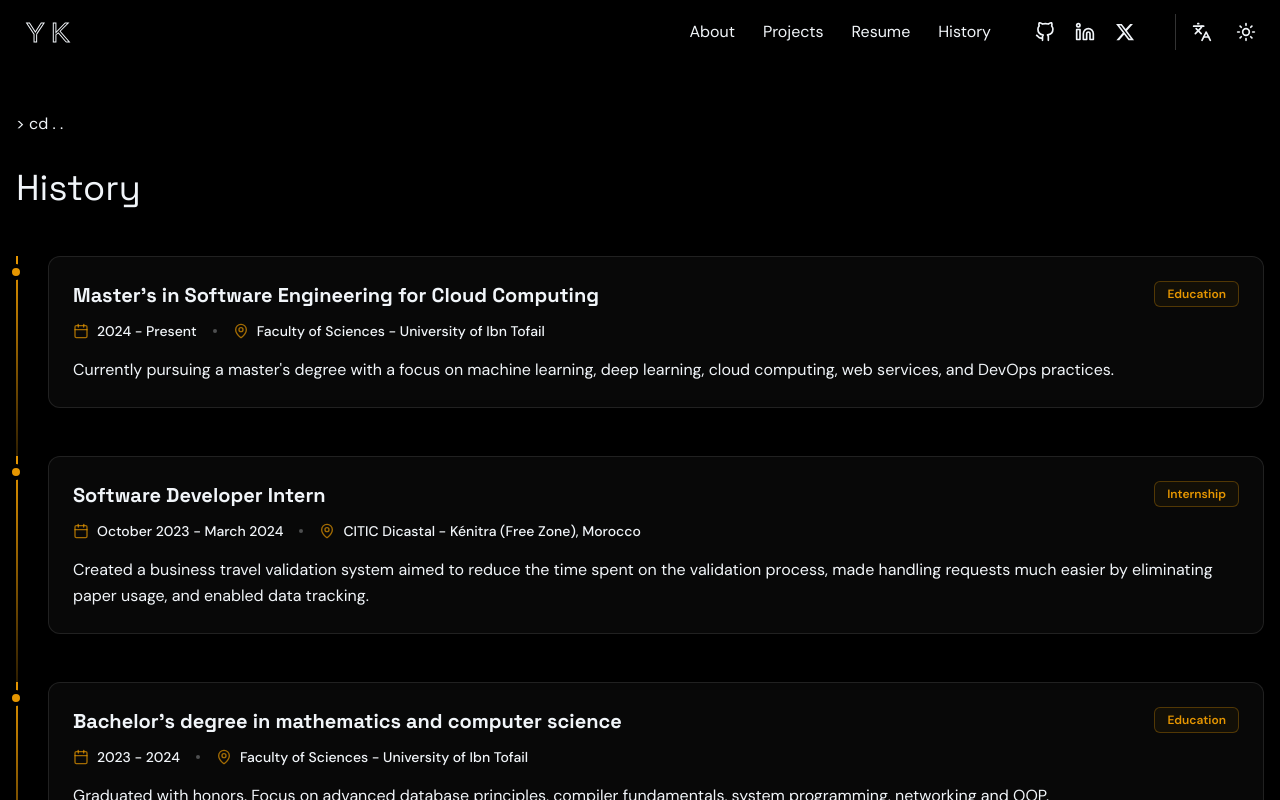
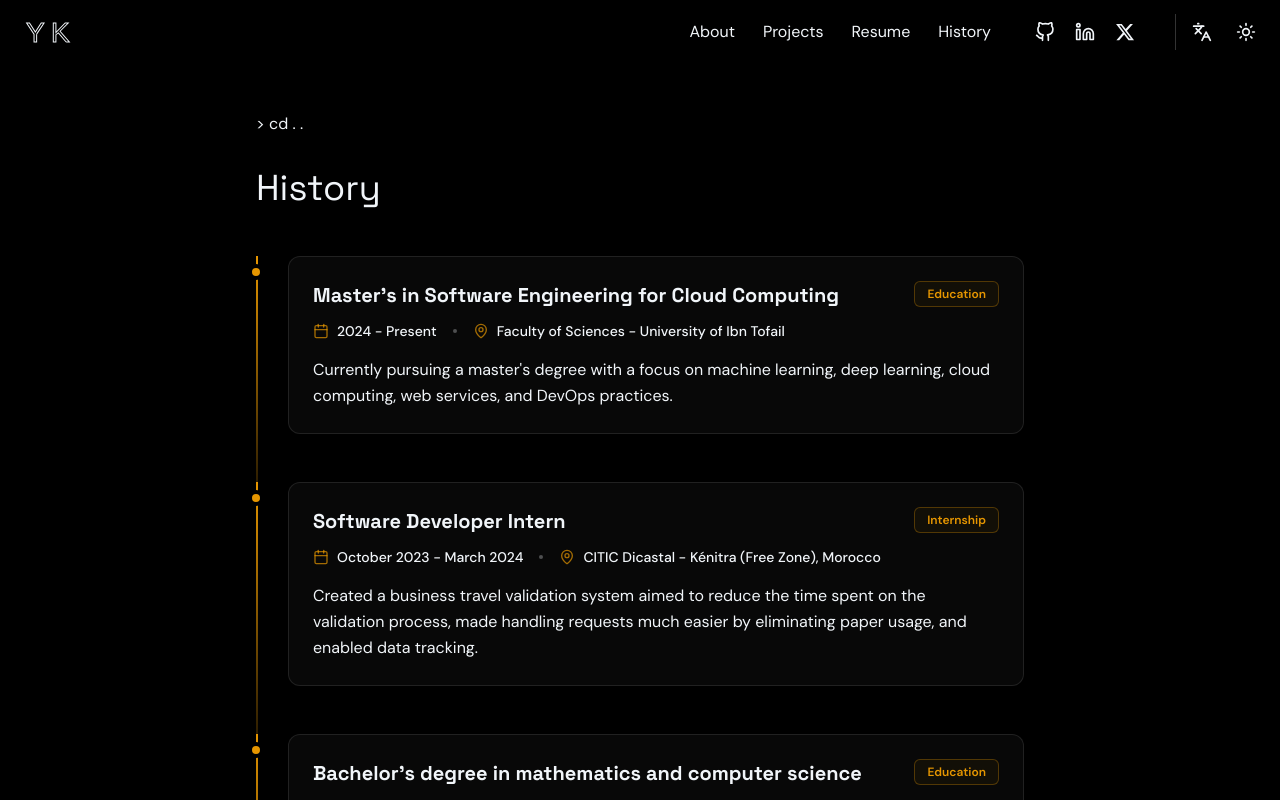
Before and after one commit to VirtuMind/portfolio, a Next.js app: page /history in a window 1280 px wide. Shown: the top 800 px of the page. Built offline with nearby package versions, Linux system fonts and the light colour scheme; a web font is replaced by a local one.

Commit message:
Refactor layout structure for modularity across pages

```diff
--- a/app/history/page.tsx
+++ b/app/history/page.tsx
@@ -10,7 +10,7 @@ export default function HistoryPage() {
   const t = getTranslations(language);
 
   return (
-    <>
+    <div className="container max-w-3xl mx-auto">
       <BackLink />
       <h1 className="font-mono text-4xl mb-12">{t.history.title}</h1>
       {/* Timeline */}
@@ -26,6 +26,6 @@ export default function HistoryPage() {
           />
         ))}
       </div>
-    </>
+    </div>
   );
 }
```
